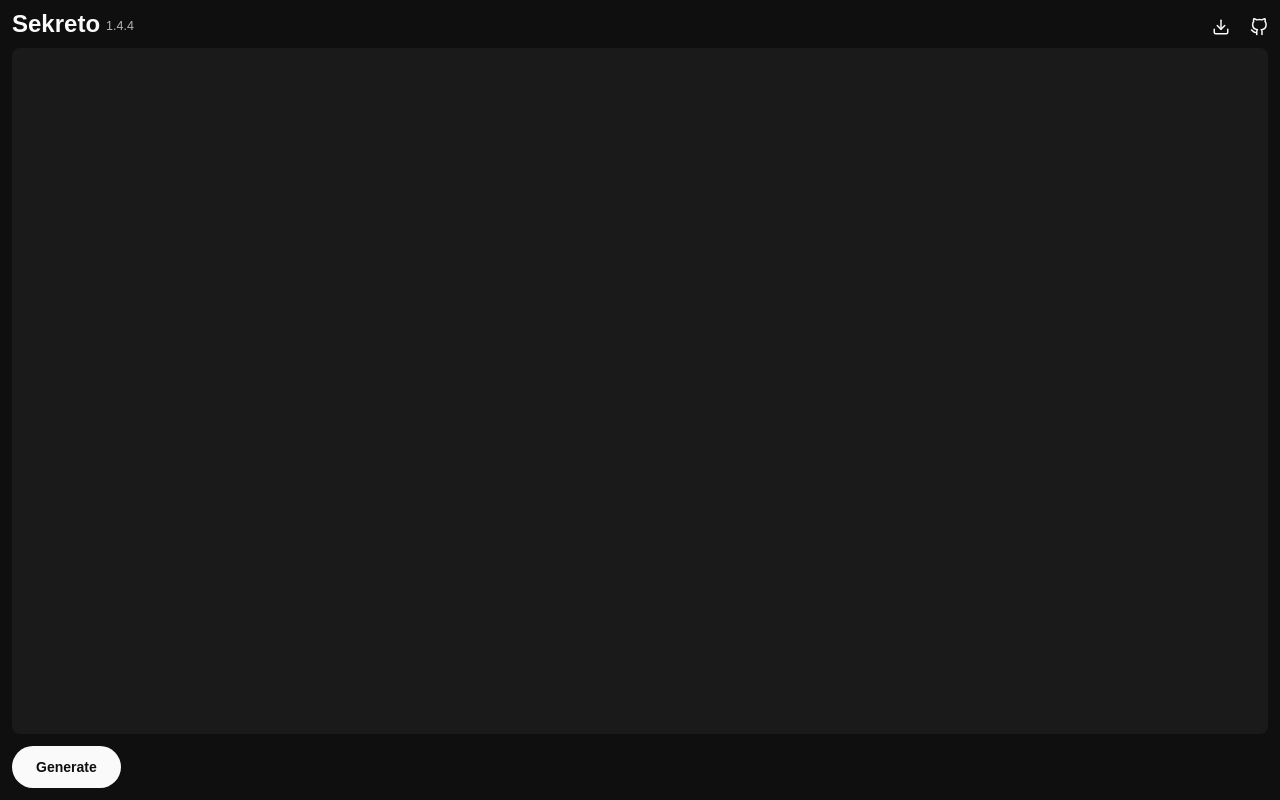
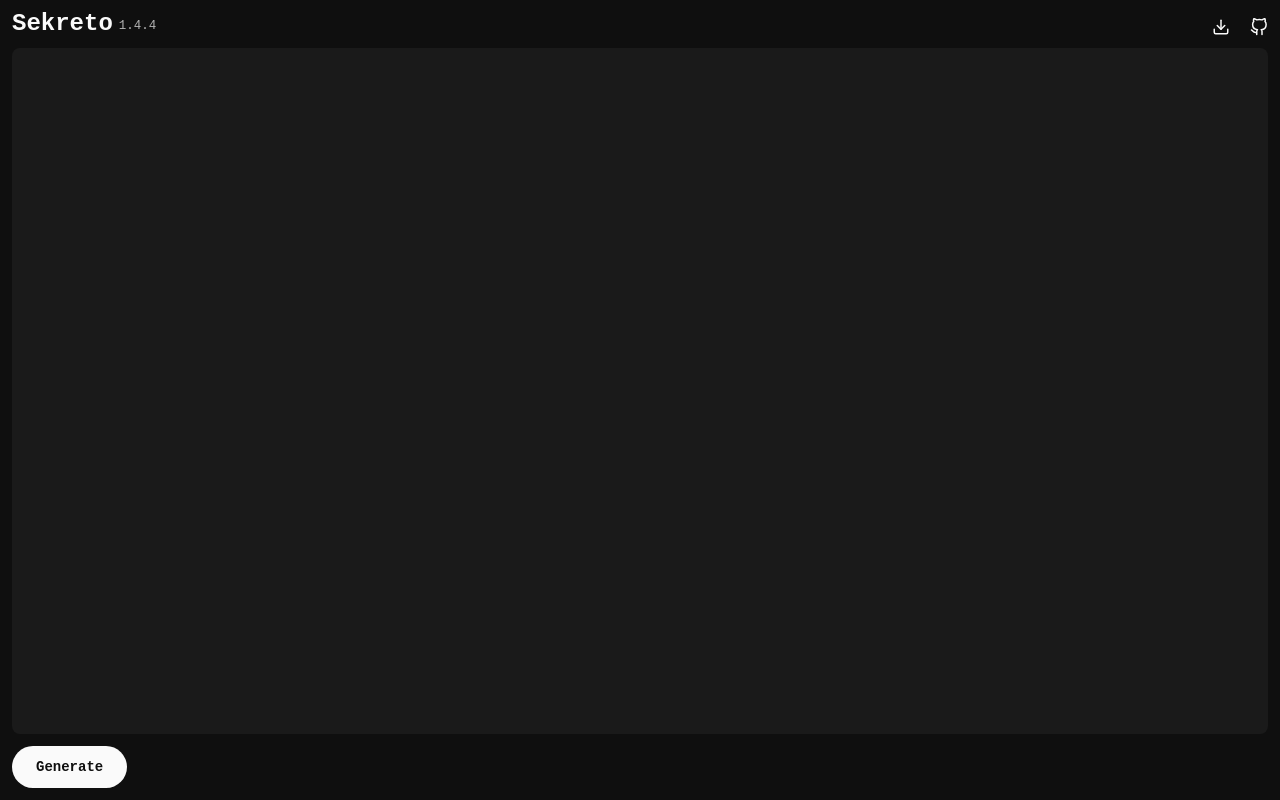
Before and after one commit to okobogee/sekreto, a React (Vite) app: page / in a window 1280 px wide. Built offline with nearby package versions, Linux system fonts and the light colour scheme.

Commit message:
feat: change app font to monospace

```diff
--- a/src/styles/app.css
+++ b/src/styles/app.css
@@ -19,7 +19,7 @@
 }
 
 body {
-  font-family: Arial, sans-serif;
+  font-family: monospace;
   line-height: 1.5;
   font-weight: 400;
   color: var(--foreground);
```
